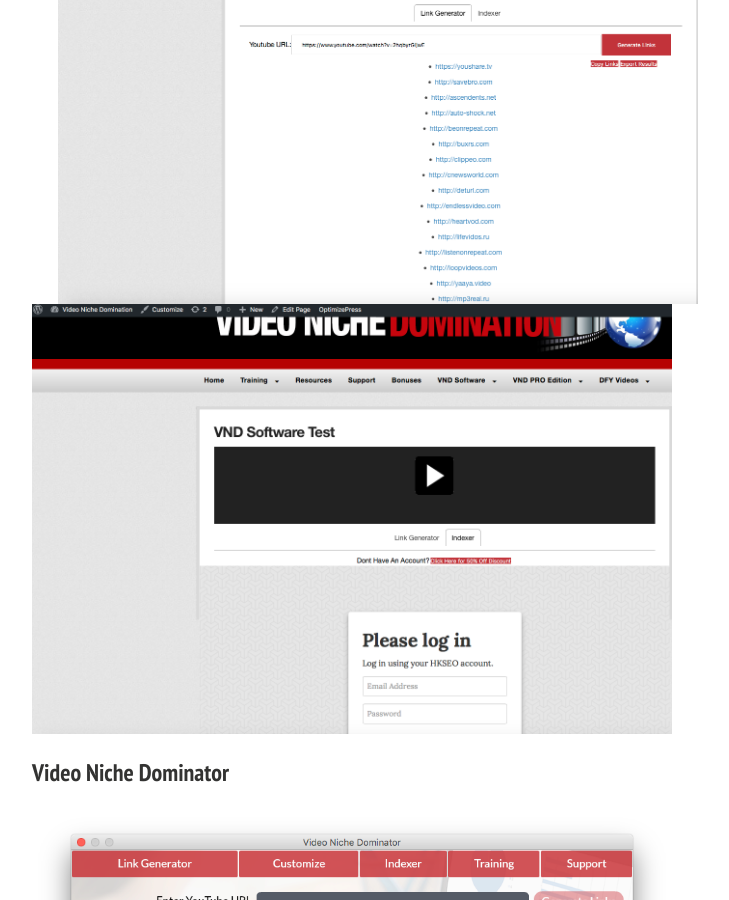
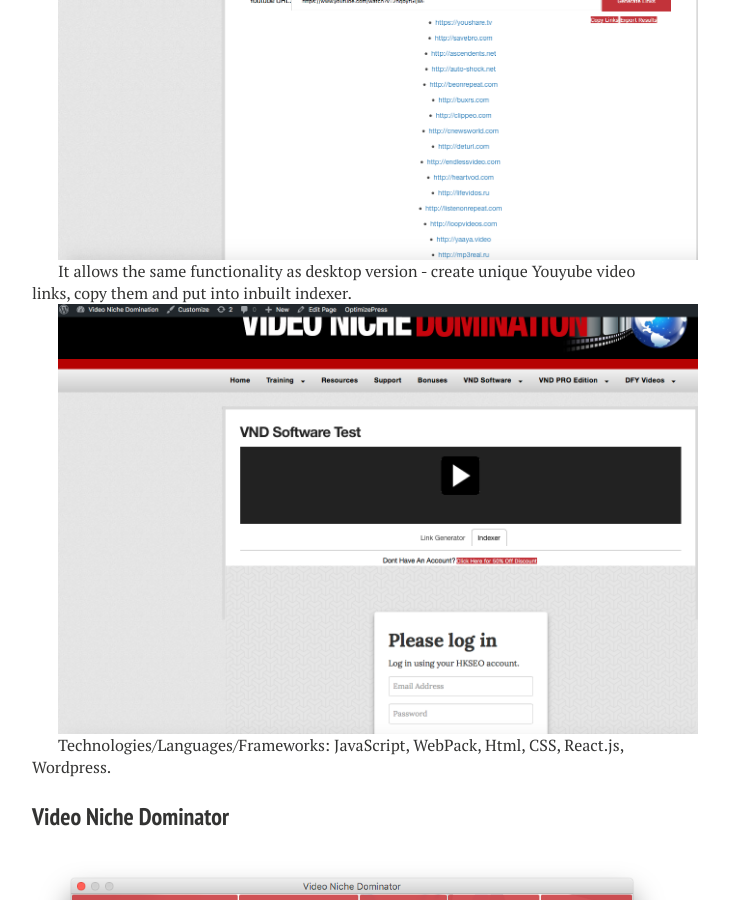
Before and after one commit to sadensmol/sadensmol.github.com, a Jekyll site: the page built from projects.md, in a window 1280 px wide and 900 px high, scrolled down 1051 px. Shown: the whole window, without its empty margins (288-1017 px from the left). Built offline with Jekyll 4.4.1, drawn with Linux system fonts in a browser that asks for light colours; nearby versions of some CDN libraries.

Commit message:
bug fixes

```diff
--- a/projects.md
+++ b/projects.md
@@ -29,10 +29,14 @@
 
 It's a web version of Video Niche Dominator create with React.js to use as SaaS. Packed with webpack to use as Wordpress plugin.
 
+![VND Web1]({{site.baseurl}}/images/projects_vnd_web1.png)
+
+It allows the same functionality as desktop version - create unique Youyube video links, copy them and put into inbuilt indexer.
+
+![VND Web2]({{site.baseurl}}/images/projects_vnd_web2.png)
+
+
 Technologies/Languages/Frameworks: JavaScript, WebPack, Html, CSS, React.js, Wordpress.
-
-![VND Web1]({{site.baseurl}}/images/projects_vnd_web1.png)
-![VND Web2]({{site.baseurl}}/images/projects_vnd_web2.png)
 
 
 ### Video Niche Dominator
```
